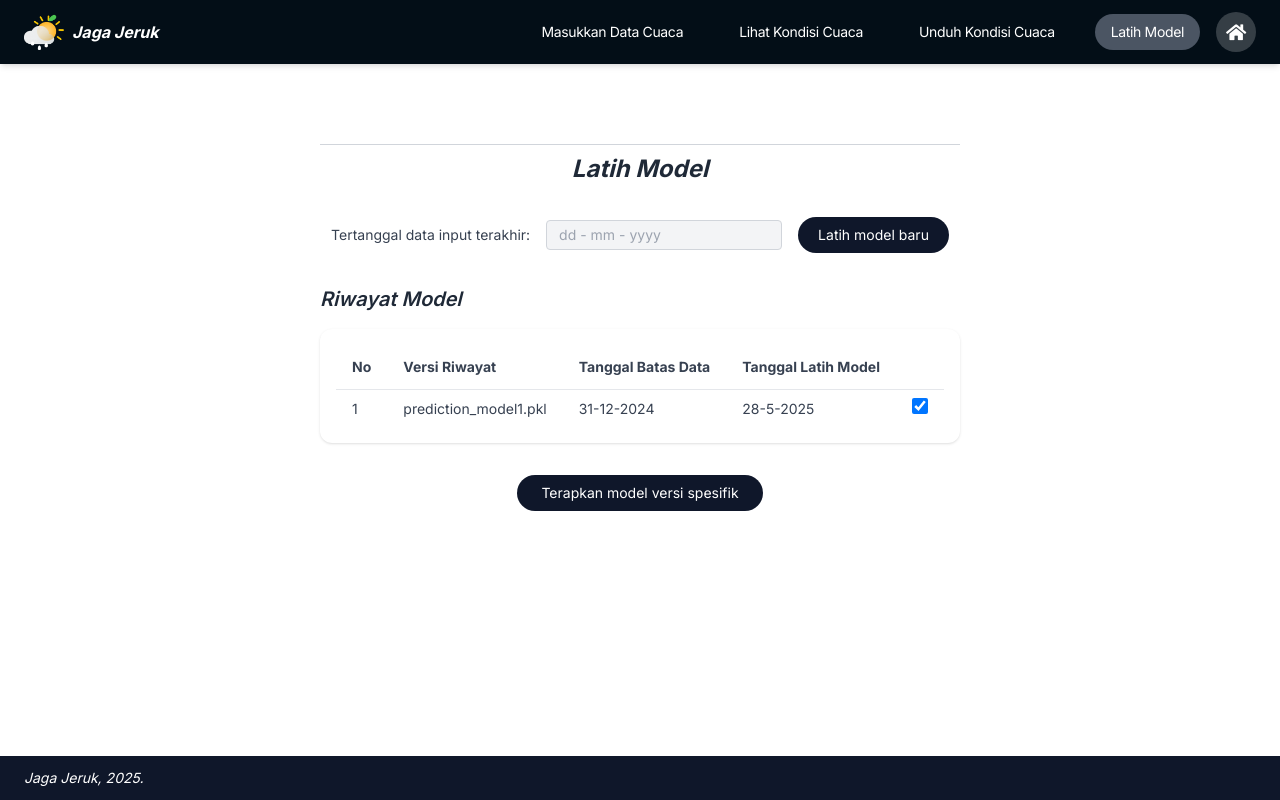
After one commit to nikenmn/weather-prediction-and-classification, a Flask app: page /latih-model in a window 1280 px wide. The commit adds this page. Run offline with Flask 3, Linux system fonts and the light colour scheme; some libraries are stand-ins or nearby versions.

Commit message:
add menu 'latih model'

```diff
--- a/app.py
+++ b/app.py
@@ -37,23 +37,92 @@ def klasifikasi_cuaca(RH, TAVG, RR, SS):
 app = Flask(__name__)
 app.secret_key = 'rahasia123'
 
-app.config['SQLALCHEMY_DATABASE_URI'] = 'mysql+pymysql://root:@localhost/cuaca_jeruk'
+app.config['SQLALCHEMY_DATABASE_URI'] = 'mysql+pymysql://root:@localhost/jaga_jeruk'
 app.config['SQLALCHEMY_TRACK_MODIFICATIONS'] = False
 db = SQLAlchemy(app)
+
+
+# ==========================
+# Models sesuai struktur SQL
+# ==========================
+
+class WeatherData(db.Model):
+    __tablename__ = 'weather_data_raw'
+    id = db.Column(db.Integer, primary_key=True)
+    day_of_year = db.Column(db.Integer)
+    year = db.Column(db.Integer)
+    tavg = db.Column(db.Float)
+    rh_avg = db.Column(db.Float)
+    rr = db.Column(db.Float)
+    ss = db.Column(db.Float)
+
+
+class WeatherCombined(db.Model):
+    __tablename__ = 'weather_data_combined'
+    id = db.Column(db.Integer, primary_key=True)
+    date = db.Column(db.Date, nullable=False)
+    year = db.Column(db.Integer)
+    day_of_year = db.Column(db.Integer)
+    tavg = db.Column(db.Float)
+    rh_avg = db.Column(db.Float)
+    rr = db.Column(db.Float)
+    ss = db.Column(db.Float)
+    added_at = db.Column(db.DateTime, default=datetime.now)
+
+
+class ModelRegression(db.Model):
+    __tablename__ = 'model_regression'
+    id = db.Column(db.Integer, primary_key=True)
+    parameter_name = db.Column(db.String(10))
+    model_path = db.Column(db.Text)
+    trained_on = db.Column(db.DateTime)
+    version = db.Column(db.Integer)
+    model_score_r2 = db.Column(db.Float)
+    model_score_rmse = db.Column(db.Float)
+    params_json = db.Column(db.Text)
+    is_active = db.Column(db.Boolean, default=False)
+
+
+class ModelClassification(db.Model):
+    __tablename__ = 'model_classification'
+    id = db.Column(db.Integer, primary_key=True)
+    model_path = db.Column(db.Text)
+    trained_on = db.Column(db.DateTime)
+    version = db.Column(db.Integer)
+    weights_json = db.Column(db.Text)
+    threshold = db.Column(db.Float)
+    score_accuracy = db.Column(db.Float)
+    is_active = db.Column(db.Boolean, default=False)
+
+
+class ForecastResults(db.Model):
+    __tablename__ = 'forecast_results'
+    id = db.Column(db.Integer, primary_key=True)
+    forecast_date = db.Column(db.Date, nullable=False)
+    pred_tavg = db.Column(db.Float)
+    pred_rh_avg = db.Column(db.Float)
+    pred_rr = db.Column(db.Float)
+    pred_ss = db.Column(db.Float)
+    classification_label = db.Column(db.Enum('Baik', 'Buruk'))
+    classification_reason = db.Column(db.Text)
+    generated_at = db.Column(db.DateTime, default=datetime.now)
+
+
+class TrainingLog(db.Model):
+    __tablename__ = 'training_log'
+    id = db.Column(db.Integer, primary_key=True)
+    model_type = db.Column(db.Enum('regression', 'classification'))
+    parameter_name = db.Column(db.String(10))
+    trained_by = db.Column(db.String(100))
+    description = db.Column(db.Text)
+    trained_at = db.Column(db.DateTime, default=datetime.now)
+
 
 ALLOWED_EXTENSIONS = {'csv'}
 
 def allowed_file(filename):
     return '.' in filename and filename.rsplit('.', 1)[1].lower() in ALLOWED_EXTENSIONS
 
-# Model tabel sesuai DB
-class WeatherData(db.Model):
-    id = db.Column(db.Integer, primary_key=True)
-    tanggal = db.Column(db.Date, nullable=False)
-    RH_AVG = db.Column(db.Float, nullable=False)
-    TAVG = db.Column(db.Float, nullable=False)
-    RR = db.Column(db.Float, nullable=False)
-    SS = db.Column(db.Float, nullable=False)
 
 
 @app.route('/')
@@ -95,7 +164,17 @@ def index():
         })
 
 
+    for d in cuaca_harian:
+        try:
+            if isinstance(d['tanggal'], datetime):
+                d['tanggal'] = d['tanggal'].strftime('%d-%m-%Y')
+            elif isinstance(d['tanggal'], str) and '-' in d['tanggal']:
+                d['tanggal'] = datetime.strptime(d['tanggal'], '%Y-%m-%d').strftime('%d-%m-%Y')
+        except:
+            pass
+
     cuaca_hari_ini = cuaca_harian[0]
+
 
     return render_template(
         'index.html',
@@ -107,24 +186,34 @@ def index():
 
 
 
+
 @app.route('/input', methods=['GET'])
 def input_data():
     return render_template('input.html', current_page='input')
 
-
+# Proses input
 @app.route('/proses_input', methods=['POST'])
 def proses_input():
-    tanggal = datetime.strptime(request.form['tanggal'], '%Y-%m-%d').date()
-    data = WeatherData(
-        tanggal=tanggal,
-        RH_AVG=float(request.form['RH']),
-        TAVG=float(request.form['TAVG']),
-        RR=float(request.form['RR']),
-        SS=float(request.form['SS']),
+    tanggal_obj = datetime.strptime(request.form['tanggal'], '%Y-%m-%d')
+    tanggal = tanggal_obj.date()
+    year = tanggal.year
+    day_of_year = tanggal.timetuple().tm_yday
+
+    data = WeatherCombined(
+        date=tanggal,
+        tavg=float(request.form['TAVG']),
+        rh_avg=float(request.form['RH']),
+        rr=float(request.form['RR']),
+        ss=float(request.form['SS']),
+        year=year,
+        day_of_year=day_of_year,
     )
+
     db.session.add(data)
     db.session.commit()
     return render_template('input.html', sukses=True, current_page='input')
+
+
 
 
 
@@ -156,19 +245,33 @@ def proses_upload_csv():
     try:
         df = pd.read_csv(file)
 
-        # Cek kolom
         required_columns = ['Tanggal', 'RH', 'TAVG', 'RR', 'SS']
         if not all(col in df.columns for col in required_columns):
             flash('Format CSV tidak sesuai. Kolom harus mengandung: Tanggal, RH, TAVG, RR, SS.')
             return redirect(url_for('upload_csv'))
 
-        # Cek tipe data numerik
         for col in ['RH', 'TAVG', 'RR', 'SS']:
             if not pd.api.types.is_numeric_dtype(df[col]):
                 flash(f'Kolom {col} harus berupa angka/desimal.')
                 return redirect(url_for('upload_csv'))
 
-        # Jika semua valid → tampilkan popup
+        for _, row in df.iterrows():
+            tanggal = datetime.strptime(request.form['tanggal'], '%Y-%m-%d').date()
+            day_of_year = tanggal.timetuple().tm_yday
+            year = tanggal.year
+
+            data = WeatherCombined(
+                date=tanggal,
+                rh_avg=row['RH'],
+                tavg=row['TAVG'],
+                rr=row['RR'],
+                ss=row['SS'],
+                day_of_year=day_of_year,
+                year=year,
+            )
+            db.session.add(data)
+            db.session.commit()
+
         return render_template("upload.html", sukses=True)
 
     except Exception as e:
@@ -181,15 +284,21 @@ def proses_upload_csv():
 
 
 
-# HALAMAN PREDIKSI (nanti bisa isi dummy dulu)
+
+# HALAMAN PREDIKSI ()
 @app.route('/')
 def prediksi():
-    # Simulasikan data cuaca_harian sementara
-    dummy_data = [{
-        'hari': 'Kamis', 'tanggal': '2025-05-08', 'RH': 75, 'TAVG': 27.0, 'RR': 5.0, 'SS': 7.0,
-        'klasifikasi': 'Baik', 'penjelasan': ['Suhu cukup baik', 'Kelembapan optimal']
-    }]
-    return render_template('index.html', cuaca_harian=dummy_data, current_page='prediksi')
+    cuaca_harian = generate_7day_prediction()
+    try:
+        if isinstance(d['tanggal'], datetime):
+            d['tanggal'] = d['tanggal'].strftime('%d-%m-%Y')
+        elif isinstance(d['tanggal'], str) and '-' in d['tanggal']:
+            d['tanggal'] = datetime.strptime(d['tanggal'], '%Y-%m-%d').strftime('%d-%m-%Y')
+    except:
+        pass
+    return render_template('lihatCuaca.html', cuaca_harian=cuaca_harian, current_page='prediksi')
+
+
 
 
 
@@ -197,6 +306,15 @@ def prediksi():
 @app.route('/unduh')
 def unduh():
     cuaca_harian = get_cuaca_7_hari()
+    for d in cuaca_harian:
+        try:
+            if isinstance(d['tanggal'], datetime):
+                d['tanggal'] = d['tanggal'].strftime('%d-%m-%Y')
+            elif isinstance(d['tanggal'], str) and '-' in d['tanggal']:
+                d['tanggal'] = datetime.strptime(d['tanggal'], '%Y-%m-%d').strftime('%d-%m-%Y')
+        except:
+            pass
+
     return render_template('unduh.html', cuaca_harian=cuaca_harian, current_page='unduh')
 
 @app.route('/unduh-cuaca-csv')
@@ -358,10 +476,34 @@ def generate_7day_prediction():
 @app.route('/lihat-cuaca')
 def lihat_kondisi_cuaca():
     cuaca_harian = generate_7day_prediction()
+    try:
+        if isinstance(d['tanggal'], datetime):
+            d['tanggal'] = d['tanggal'].strftime('%d-%m-%Y')
+        elif isinstance(d['tanggal'], str) and '-' in d['tanggal']:
+            d['tanggal'] = datetime.strptime(d['tanggal'], '%Y-%m-%d').strftime('%d-%m-%Y')
+    except:
+        pass
     return render_template('lihatCuaca.html', cuaca_harian=cuaca_harian, current_page='prediksi')
 
 
+@app.route('/latih-model')
+def latih_model():
+    # Simulasi isi riwayat model, nanti bisa ambil dari file/folder/database
+    riwayat_model = [
+        {
+            'id': 1,
+            'filename': 'prediction_model1.pkl',
+            'tanggal_batas_data': '31-12-2024',
+            'tanggal_latih': '28-5-2025',
+            'terpilih': True
+        }
+    ]
 
+    return render_template(
+        'latihModel.html',
+        riwayat_model=riwayat_model,
+        current_page='latih_model'
+    )
 
 
 
--- /dev/null
+++ b/templates/latihModel.html
@@ -0,0 +1,98 @@
+<!DOCTYPE html>
+<html lang="id">
+<head>
+  <meta charset="UTF-8" />
+  <meta name="viewport" content="width=device-width, initial-scale=1.0"/>
+  <title>Latih Model</title>
+  <script src="https://cdn.tailwindcss.com"></script>
+  <link rel="stylesheet" href="https://cdnjs.cloudflare.com/ajax/libs/font-awesome/5.15.3/css/all.min.css">
+  <link href="https://fonts.googleapis.com/css2?family=Inter:wght@400;600;700&display=swap" rel="stylesheet">
+  <style>
+    body { font-family: 'Inter', sans-serif; }
+  </style>
+</head>
+<body class="flex flex-col min-h-screen bg-white text-gray-800">
+
+  <!-- Navbar -->
+  <header class="fixed top-0 left-0 w-full bg-[#030E17] text-white px-6 py-3 z-50 shadow-md">
+    <div class="flex items-center justify-between w-full">
+      <div class="flex items-center space-x-2">
+        <img src="{{ url_for('static', filename='img/logo.png') }}" class="w-10 h-10 object-contain" />
+        <span class="font-bold italic text-white text-base">Jaga Jeruk</span>
+      </div>
+      <div class="flex items-center space-x-4">
+        <nav class="hidden sm:flex space-x-6 text-sm font-normal tracking-tight">
+          <a href="{{ url_for('input_data') }}" class="px-4 py-2 rounded-full transition hover:bg-gray-600">
+            Masukkan Data Cuaca
+          </a>
+          <a href="{{ url_for('prediksi') }}#cuaca7hari" class="px-4 py-2 rounded-full transition hover:bg-gray-600">
+            Lihat Kondisi Cuaca
+          </a>
+          <a href="{{ url_for('unduh') }}" class="px-4 py-2 rounded-full transition hover:bg-gray-600">
+            Unduh Kondisi Cuaca
+          </a>
+          <a href="{{ url_for('latih_model') }}" class="px-4 py-2 rounded-full bg-gray-600">
+            Latih Model
+          </a>
+        </nav>
+        <a href="{{ url_for('index') }}" class="w-10 h-10 flex items-center justify-center rounded-full bg-white bg-opacity-20 hover:bg-opacity-30 transition">
+          <i class="fas fa-home text-white text-lg"></i>
+        </a>
+      </div>
+    </div>
+  </header>
+
+  <!-- Content -->
+  <main class="flex-grow pt-36 pb-20 max-w-6xl mx-auto px-6 sm:px-10">
+    <h2 class="text-2xl font-bold italic text-center mb-8 border-t border-gray-300 pt-2">Latih Model</h2>
+
+    <div class="flex items-center justify-center gap-4 mb-8">
+      <p class="text-sm text-gray-700">Tertanggal data input terakhir:</p>
+      <input type="text" placeholder="dd - mm - yyyy" class="px-3 py-1 text-sm border border-gray-300 rounded bg-gray-100 focus:outline-none">
+      <button class="bg-[#0F172A] text-white text-sm px-5 py-2 rounded-full hover:bg-[#1E293B] transition">
+        Latih model baru
+      </button>
+    </div>
+
+
+    <h3 class="text-xl font-semibold italic mb-4">Riwayat Model</h3>
+    <div class="bg-white rounded-xl shadow p-4 overflow-x-auto">
+      <table class="min-w-full text-sm text-left text-gray-700">
+        <thead class="border-b border-gray-300">
+          <tr>
+            <th class="px-4 py-3">No</th>
+            <th class="px-4 py-3">Versi Riwayat</th>
+            <th class="px-4 py-3">Tanggal Batas Data</th>
+            <th class="px-4 py-3">Tanggal Latih Model</th>
+            <th class="px-4 py-3"></th>
+          </tr>
+        </thead>
+        <tbody>
+          <tr class="border-t hover:bg-gray-50">
+            <td class="px-4 py-2">1</td>
+            <td class="px-4 py-2">prediction_model1.pkl</td>
+            <td class="px-4 py-2">31-12-2024</td>
+            <td class="px-4 py-2">28-5-2025</td>
+            <td class="px-4 py-2 text-center">
+              <input type="checkbox" checked class="form-checkbox text-blue-600 w-4 h-4">
+            </td>
+          </tr>
+        </tbody>
+      </table>
+    </div>
+
+    <!-- Tombol Terapkan -->
+    <div class="flex justify-center mt-8">
+      <button class="bg-[#0F172A] text-white text-sm px-6 py-2 rounded-full hover:bg-[#1E293B] transition">
+        Terapkan model versi spesifik
+      </button>
+    </div>
+  </main>
+
+    <!-- Footer -->
+    <footer class="bg-[#0F172A] text-white text-sm py-3 px-6 text-left">
+        <span class="italic">Jaga Jeruk, 2025.</span>
+    </footer>
+
+</body>
+</html>
--- a/templates/lihatCuaca.html
+++ b/templates/lihatCuaca.html
@@ -31,7 +31,8 @@
       </div>
       <div class="flex items-center space-x-4">
         <nav class="hidden sm:flex space-x-6 text-sm font-normal tracking-tight">
-          <a href="{{ url_for('input_data') }}" class="px-4 py-2 rounded-full transition {{ 'bg-gray-600' if current_page == 'input' else 'hover:bg-gray-600' }}">
+                     <a href="{{ url_for('input_data') }}"
+                    class="px-4 py-2 rounded-full transition {{ 'bg-gray-600' if current_page == 'input_data' else 'hover:bg-gray-600' }}">
                       Masukkan Data Cuaca
                     </a>
                     <a href="{{ url_for('prediksi') }}#cuaca7hari" class="px-4 py-2 rounded-full transition {{ 'bg-gray-600' if current_page == 'prediksi' else 'hover:bg-gray-600' }}">
@@ -39,6 +40,9 @@
                     </a>
                     <a href="{{ url_for('unduh') }}" class="px-4 py-2 rounded-full transition {{ 'bg-gray-600' if current_page == 'unduh' else 'hover:bg-gray-600' }}">
                       Unduh Kondisi Cuaca
+                    </a>
+                    <a href="{{ url_for('latih_model') }}" class="px-4 py-2 rounded-full rounded-full transition {{ 'bg-gray-600' if current_page == 'latih_model' else 'hover:bg-gray-600' }}">
+                      Latih Model
                     </a>
         </nav>
         <a href="{{ url_for('index') }}" class="w-10 h-10 flex items-center justify-center rounded-full bg-white bg-opacity-20 hover:bg-opacity-30 transition">
```
Also changed, not shown: templates/index.html (+6 -6 lines), templates/input.html (+6 -5 lines), templates/unduh.html (+6 -5 lines), templates/upload.html (+6 -5 lines), 1 other file. Lines whose indentation alone changed are shown as unchanged.
